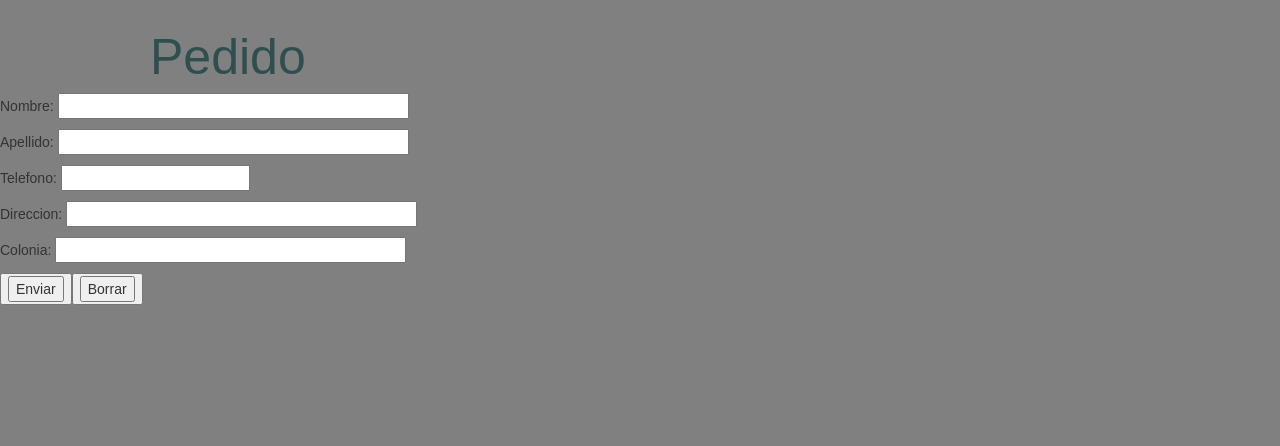
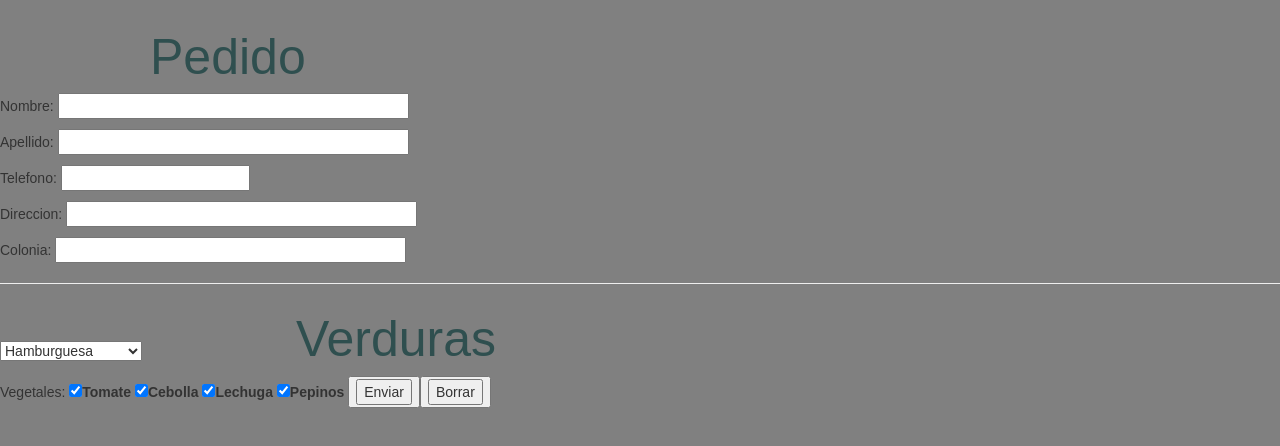
Before and after one commit to JehuHernandez/labnombre, a plain HTML site: page pedido.html in a window 1280 px wide. Shown: the part 118-564 px from the top of the page. Drawn offline with nearby package versions, Linux system fonts and the light colour scheme; a web font is replaced by a local one.

Commit message:
Add files via upload

```diff
--- a/pedido.html
+++ b/pedido.html
@@ -37,9 +37,35 @@
     <p>Direccion: <input type="text" id="direccion" name="direccion" size="40"></p>
     <p>Colonia: <input type="text" id="colonia" name="colonia" size="40"></p>
 
+    <hr>
+
+
+    <select name="menu" id="menu">
+
+        <optgroup label="Tortas">
+        <option value="hamburguesa">Hamburguesa</option>
+        <option value="tacos">Tacos</option>
+        <option value="Tortas"></option>
+    </optgroup>
+
+    <optgroup label="Tacos">
+        <option value="tacosbistek">Tacos de bistek</option>
+        <option value="tacostrompo">Tacos de trompo</option>
+        <option value="tacospastor">Tacos al pastor</option>
+    </optgroup>
+
+    </select>
+    <titulo1>Verduras</titulo1><br>
+    Vegetales:
+    <input type="checkbox" id="tomate" checked><label for="tomate">Tomate</label>
+    <input type="checkbox" id="cebolla" checked><label for="cebolla">Cebolla</label>
+    <input type="checkbox" id="lechuga" checked><label for="lechuga">Lechuga</label>
+    <input type="checkbox" id="pepinos" checked><label for="pepinos">Pepinos</label>
+
     <button> <input type="submit" value="Enviar">
+    <button> <input type="reset" value="Borrar">
 
-        <button> <input type="reset" value="Borrar">
+
     </form>
     <script>
         const form=document.getElementById("pedido");
@@ -51,7 +77,12 @@
             apellido:formData.get("apellido"),
             telefono:formData.get("telefono"),
             direccion:formData.get("direccion"),
-            colonia:formData.get("colonia")
+            colonia:formData.get("colonia"),
+            menu:formData.get("menu"),
+            tomate:document.getElementById("tomate").checked? "Si":"No",
+            cebolla:document.getElementById("cebolla").checked? "Si":"No",
+            lechuga:document.getElementById("lechuga").checked? "Si":"No",
+            pepinos:document.getElementById("pepinos").checked? "Si":"No"
         };
         localStorage.setItem("orden",JSON.stringify(orden));
         window.location.href="pedidorealizado.html";
```
Also changed, not shown: pedidorealizado.html (+11 -0 lines).
